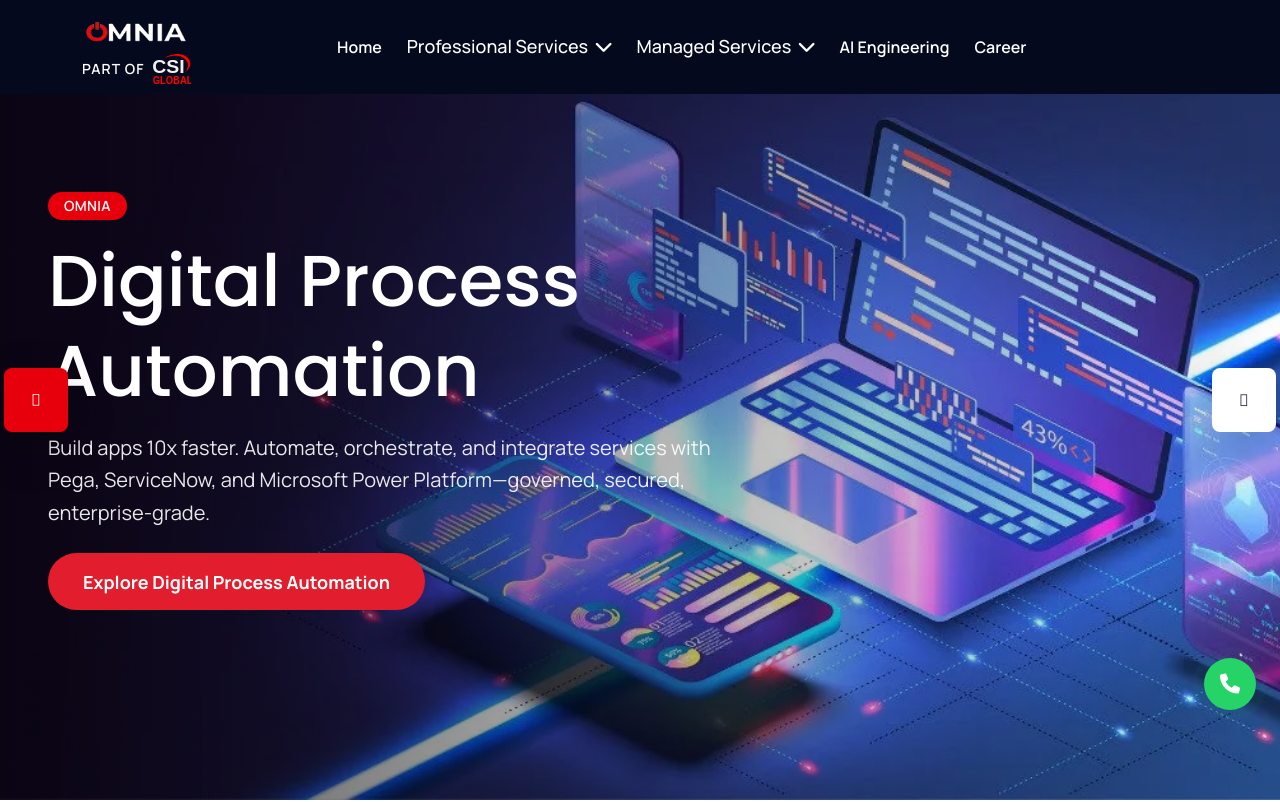
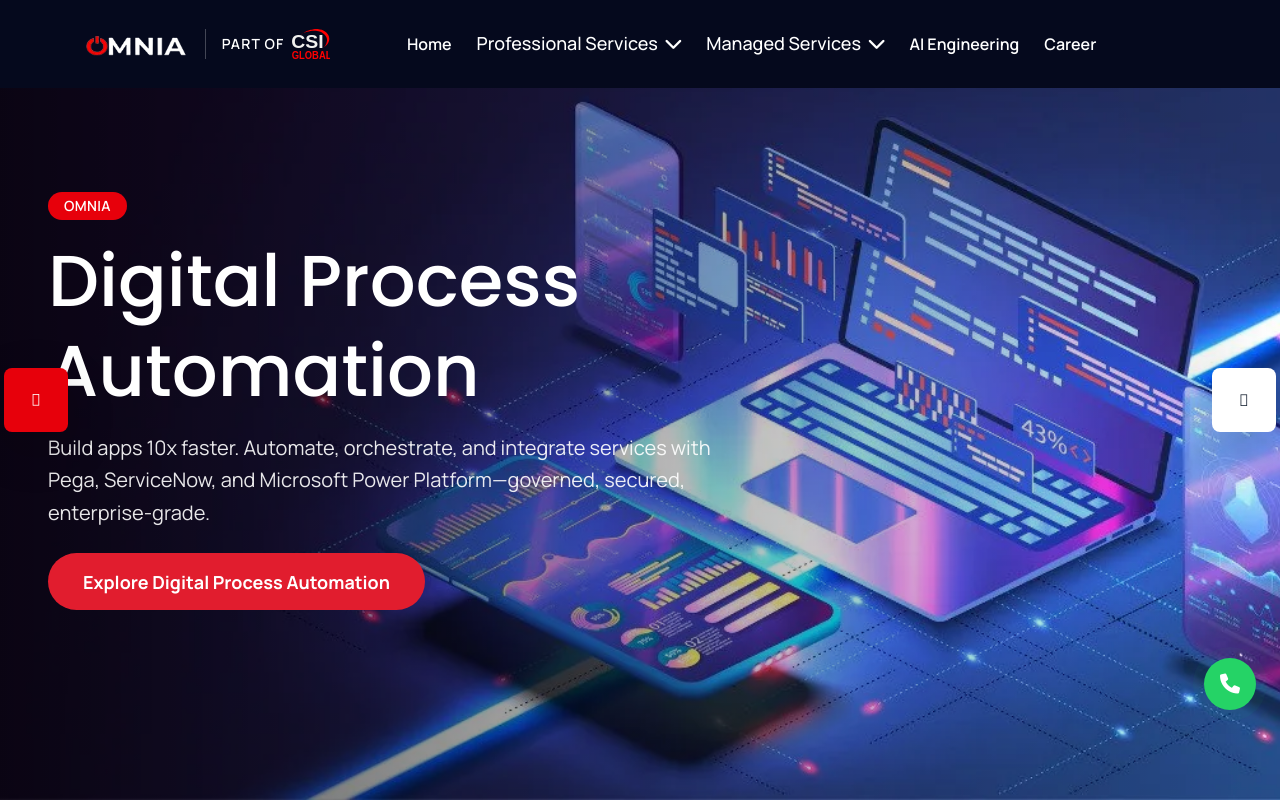
Before and after one commit to csi-global/omnia, a Next.js app: page / in a window 1280 px wide. Shown: the top 802 px of the page. Built offline with nearby package versions, Linux system fonts and the light colour scheme.

Commit message:
changed orientation

```diff
--- a/src/components/Header.tsx
+++ b/src/components/Header.tsx
@@ -90,8 +90,8 @@
           <div className="container">
             <div className="mega-menu-wrapper">
               <div className="header-main">
-                <div className="logo d-flex flex-column align-items-start justify-content-center">
-                  <div className="d-flex align-items-center">
+                <div className="logo d-flex flex-row flex-wrap align-items-center gap-2 gap-md-3">
+                  <div className="d-flex flex-shrink-0 align-items-center">
                     <Link href="/" className="header-logo">
                       <Image src="/assets/img/logo/white-logo.webp" alt="Omnia Services" width={0} height={0} sizes="100vw" style={{ width: "auto", height: "40px" }} />
                     </Link>
@@ -99,7 +99,12 @@
                       <Image src="/assets/img/logo/black-logo.webp" alt="Omnia Services" width={0} height={0} sizes="100vw" style={{ width: "auto", height: "40px" }} />
                     </Link>
                   </div>
-                  <div className="header-csi-subrow d-flex align-items-center gap-2 mt-1 flex-wrap" aria-label="Part of CSI Global">
+                  <div
+                    className={`header-csi-subrow d-flex min-w-0 align-items-center gap-2 border-s border-solid ps-3 flex-wrap ${
+                      isHeaderSticky ? "border-slate-300/80" : "border-white/25"
+                    }`}
+                    aria-label="Part of CSI Global"
+                  >
                     <span
                       className={`shrink-0 text-sm font-semibold uppercase leading-none tracking-[0.08em] transition-colors duration-200 ease-in-out ${
                         isHeaderSticky ? "text-slate-900" : "text-white"
@@ -115,7 +120,7 @@
                       height={158}
                       className="select-none"
                       unoptimized
-                      style={{ width: "auto", height: "clamp(22px, 3vw, 30px)" }}
+                      style={{ width: "auto", height: "clamp(22px, 3vw, 30px)", maxWidth: "min(52vw, 12rem)" }}
                     />
                   </div>
                 </div>
@@ -172,12 +177,15 @@
           <div className="offcanvas__wrapper">
             <div className="offcanvas__content">
               <div className="offcanvas__top mb-5 d-flex justify-content-between align-items-center">
-                <div className="offcanvas__logo d-flex flex-column align-items-start gap-1">
-                  <Link href="/">
+                <div className="offcanvas__logo d-flex flex-row flex-wrap align-items-center gap-3">
+                  <Link href="/" className="flex-shrink-0">
                     <Image src="/assets/img/logo/black-logo.webp" alt="Omnia Services" width={0} height={0} sizes="100vw" style={{ width: "auto", height: "32px" }} />
                   </Link>
-                  <div className="d-flex align-items-center gap-2" aria-label="Part of CSI Global">
-                    <span className="offcanvas-part-of-label">Part of</span>
+                  <div
+                    className="d-flex min-w-0 align-items-center gap-2 border-start border-secondary border-opacity-25 ps-3"
+                    aria-label="Part of CSI Global"
+                  >
+                    <span className="offcanvas-part-of-label flex-shrink-0">Part of</span>
                     <Image
                       src="/assets/img/csi-logo-dark.svg"
                       alt=""
@@ -185,7 +193,7 @@
                       height={142}
                       className="select-none"
                       unoptimized
-                      style={{ width: "auto", height: "26px" }}
+                      style={{ width: "auto", height: "26px", maxWidth: "min(46vw, 11rem)" }}
                     />
                   </div>
                 </div>
```
